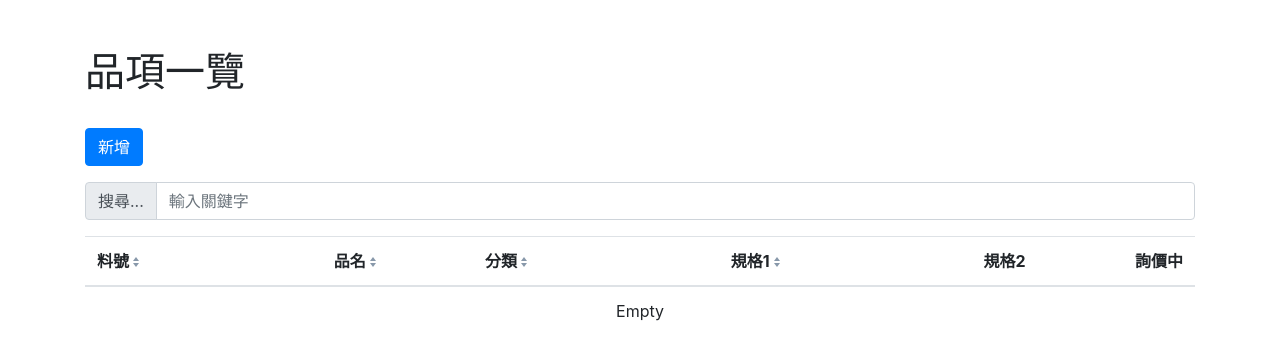
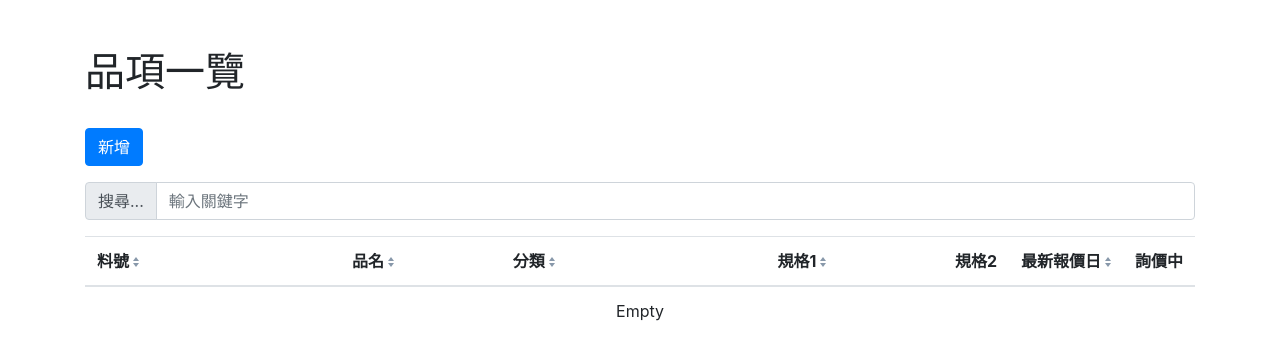
Before and after one commit to edward79519/ina_supply_chain, a Django app: template templates/quotation/item/list.html in a window 1280 px wide. Shown: the part 58-418 px from the top of the page. Run offline with Django 3.2, Linux system fonts and the light colour scheme; the template is opened without the code that fills it, so the values that code supplies are empty; some libraries are stand-ins or nearby versions.

Commit message:
-fix excel cell lock bug. -add last_quota date in item/inquiry page.

```diff
--- a/templates/quotation/inquiry/list.html
+++ b/templates/quotation/inquiry/list.html
@@ -8,7 +8,7 @@
     <script src="//cdnjs.cloudflare.com/ajax/libs/list.js/1.5.0/list.min.js"></script>
     <script>
       var options = {
-        valueNames: [ 'sn', 'cate', 'comp', 'spec', 'date', 'author', 'status'],
+        valueNames: [ 'sn', 'cate', 'comp', 'spec', 'date', 'author', 'status', 'qdate'],
         page: 10,
         pagination: [{
             name: "pagination",
@@ -48,6 +48,7 @@
                   <th scope="col" class="sort text-center" data-sort="spec">聯絡人</th>
                   <th scope="col" class="sort text-center" data-sort="date">詢價日期</th>
                   <th scope="col" class="sort text-center" data-sort="author">詢價人</th>
+                  <th scope="col" class="sort text-center fit" data-sort="qdate">最新報價日</th>
                   <th scope="col" class="sort text-center fit" data-sort="status">狀態</th>
                 </tr>
               </thead>
@@ -60,6 +61,7 @@
                   <td class="spec text-center">{{ inquiry.company.spnsr }}</td>
                   <td class="date text-center">{{ inquiry.startdate|date:"Y-m-d" }}</td>
                   <td class="author text-center">{{ inquiry.author.last_name }}{{ inquiry.author.first_name }}</td>
+                  <td class="qdate text-center">{% if inquiry.last_quotatime %}{{ inquiry.last_quotatime }}{% endif %}</td>
                   <td class="status text-center">{{ inquiry.status }}</td>
                 </tr>
                 {% empty %}
--- a/templates/quotation/item/list.html
+++ b/templates/quotation/item/list.html
@@ -8,7 +8,7 @@
     <script src="//cdnjs.cloudflare.com/ajax/libs/list.js/1.5.0/list.min.js"></script>
     <script>
       var options = {
-        valueNames: [ 'sn', 'fullname', 'category', 'spec'],
+        valueNames: [ 'sn', 'fullname', 'category', 'spec', 'qdate'],
         page: 10,
         pagination: [{
             name: "pagination",
@@ -44,10 +44,11 @@
                 <tr>
                   <th scope="col" class="sort" data-sort="sn">料號</th>
                   <th scope="col" class="sort fit" data-sort="fullname">品名</th>
-                  <th scope="col" class="text-center" data-sort="category">分類</th>
-                  <th scope="col" class="text-center" data-sort="spec">規格1</th>
-                  <th scope="col" class="text-center">規格2</th>
+                  <th scope="col" class="sort text-center" data-sort="category">分類</th>
+                  <th scope="col" class="sort text-center" data-sort="spec">規格1</th>
+                  <th scope="col" class="fit text-center">規格2</th>
 {#                  <th scope="col" class="text-center">趨勢</th>#}
+                  <th scope="col" class="fit sort text-center" data-sort="qdate">最新報價日</th>
                   <th scope="col" class="text-center fit">詢價中</th>
                 </tr>
               </thead>
@@ -60,6 +61,7 @@
                   <td class="spec text-center">{{ item.specmain }}</td>
                   <td class="text-center">{% if item.specsub %}{{ item.specsub }}{% endif %}</td>
 {#                  <td class=""></td>#}
+                  <td class="qdate text-center">{% if item.last_quotatime %}{{ item.last_quotatime }}{% endif %}</td>
                   <td class="text-center">{% if item.is_inquiry %}是{% else %}否{% endif %}</td>
                 </tr>
                 {% empty %}
```
Also changed, not shown: quotation/custom/export.py (+10 -9 lines), quotation/models.py (+24 -0 lines).
